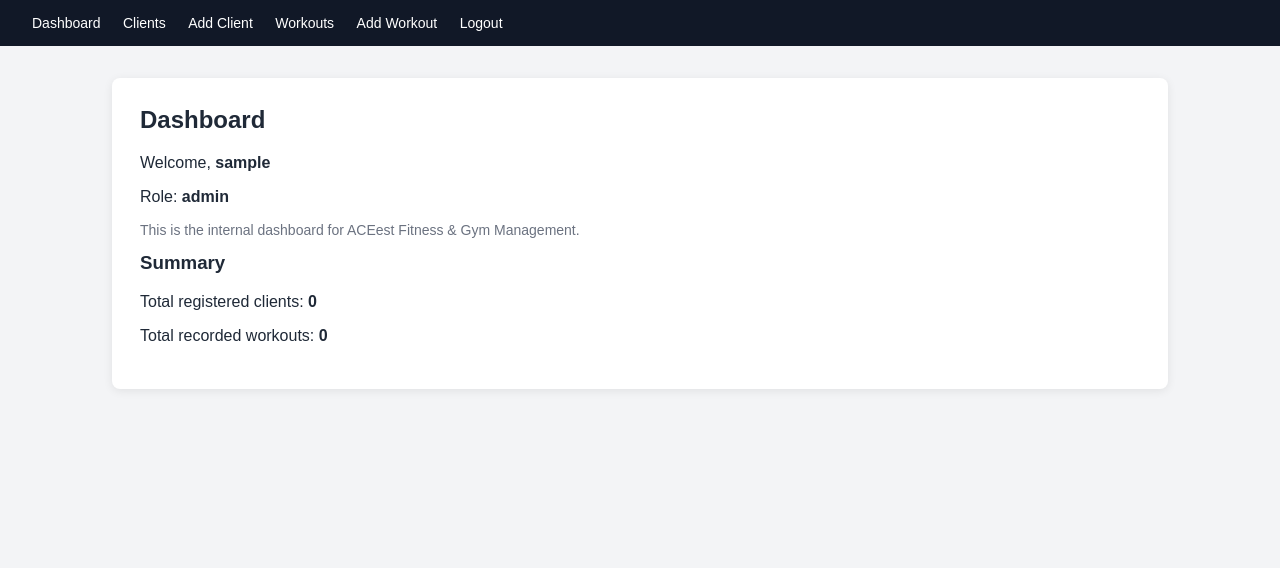
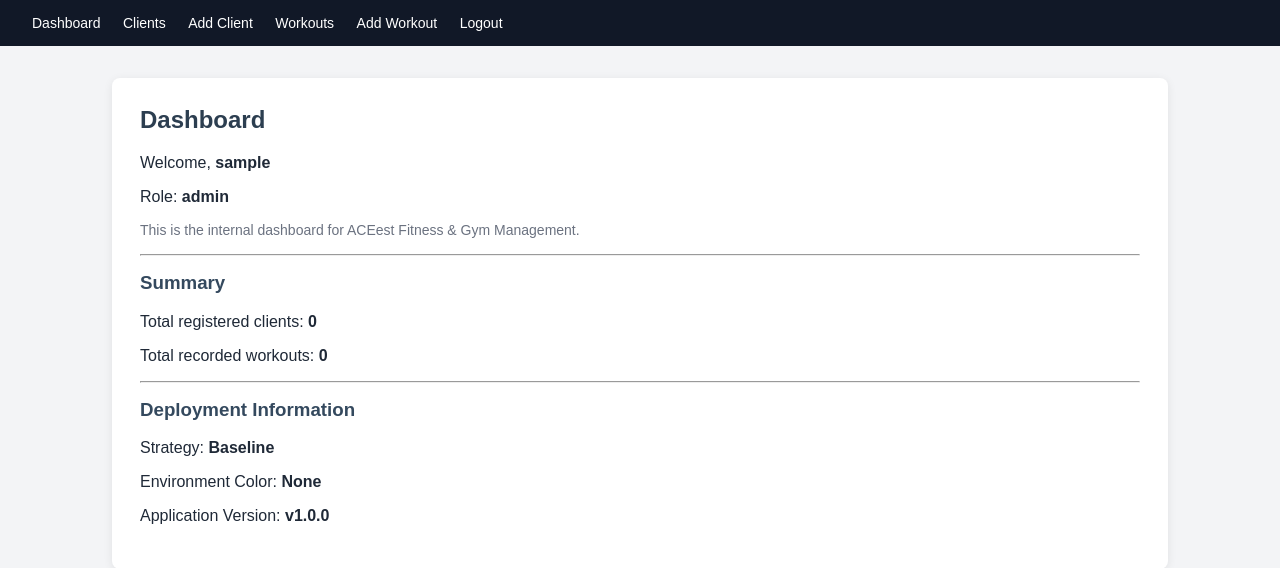
Before and after one commit to NandhiyaN/aceest-fitness-gym-devops, a Flask app: page /dashboard in a window 1280 px wide. Shown: the top 568 px of the page. Run offline with Flask 3, Linux system fonts and the light colour scheme; the visitor is signed in with stand-in values (Sample User, id 1); data that the repository does not hold is empty.

Commit message:
Add health and version endpoints

```diff
--- a/app.py
+++ b/app.py
@@ -1,11 +1,16 @@
 from flask import Flask, render_template, request, redirect, url_for, session, flash
 import sqlite3
 import random
+import os
 from functools import wraps
 
 app = Flask(__name__)
 app.config["SECRET_KEY"] = "aceest-devops-assignment-key"
 app.config["DATABASE"] = "aceest_fitness.db"
+
+APP_VERSION = os.getenv("APP_VERSION", "v1.0.0")
+DEPLOYMENT_STRATEGY = os.getenv("DEPLOYMENT_STRATEGY", "baseline")
+DEPLOYMENT_COLOR = os.getenv("DEPLOYMENT_COLOR", "none")
 
 PROGRAM_TEMPLATES = {
     "Fat Loss": ["Full Body HIIT", "Circuit Training", "Cardio + Weights"],
@@ -125,7 +130,10 @@ def dashboard():
         username=session.get("username"),
         role=session.get("role"),
         client_count=client_count,
-        workout_count=workout_count
+        workout_count=workout_count,
+        strategy=DEPLOYMENT_STRATEGY,
+        color=DEPLOYMENT_COLOR,
+        version=APP_VERSION
     )
 
 
@@ -276,8 +284,21 @@ def logout():
 
 @app.route("/health")
 def health():
-    return {"status": "UP", "application": "ACEest Fitness & Gym Management"}
+    return {
+        "status": "UP",
+        "application": "ACEest Fitness & Gym Management",
+        "version": APP_VERSION
+    }
 
+
+@app.route("/version")
+def version():
+    return {
+        "application": "ACEest Fitness & Gym Management",
+        "version": APP_VERSION,
+        "deployment_strategy": DEPLOYMENT_STRATEGY,
+        "deployment_color": DEPLOYMENT_COLOR
+    }
 
 if __name__ == "__main__":
     initialize_database()
--- a/templates/dashboard.html
+++ b/templates/dashboard.html
@@ -1,7 +1,7 @@
 {% extends "base.html" %}
 
 {% block content %}
-<h2>Dashboard</h2>
+<h2 style="color: #2c3e50">Dashboard</h2>
 <p>Welcome, <strong>{{ username }}</strong></p>
 <p>Role: <strong>{{ role }}</strong></p>
 
@@ -9,7 +9,19 @@
     This is the internal dashboard for ACEest Fitness & Gym Management.
 </p>
 
-<h3>Summary</h3>
+<hr style="margin-top: 1em; margin-bottom: 1em;">
+
+<h3 style="color: #34495e">Summary</h3>
 <p>Total registered clients: <strong>{{ client_count }}</strong></p>
 <p>Total recorded workouts: <strong>{{ workout_count }}</strong></p>
+
+<hr style="margin-top: 1em; margin-bottom: 1em;">
+
+<div class="deployment-info">
+  <h3 style="color: #34495e">Deployment Information</h3>
+  <p>Strategy:<strong> Baseline </strong></p>
+  <p>Environment Color:<strong> None </strong></p>
+  <p>Application Version:<strong> v1.0.0 </strong></p>
+</div>
+
 {% endblock %}
```
